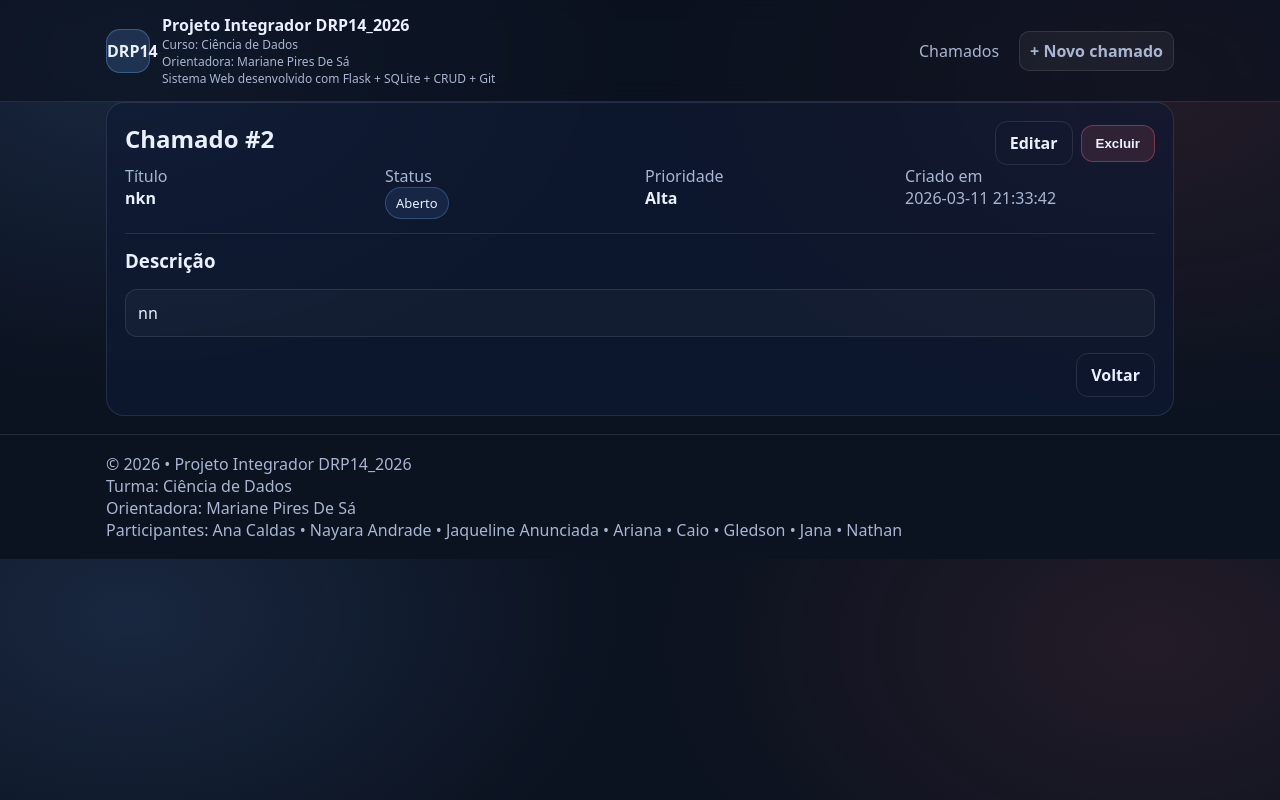
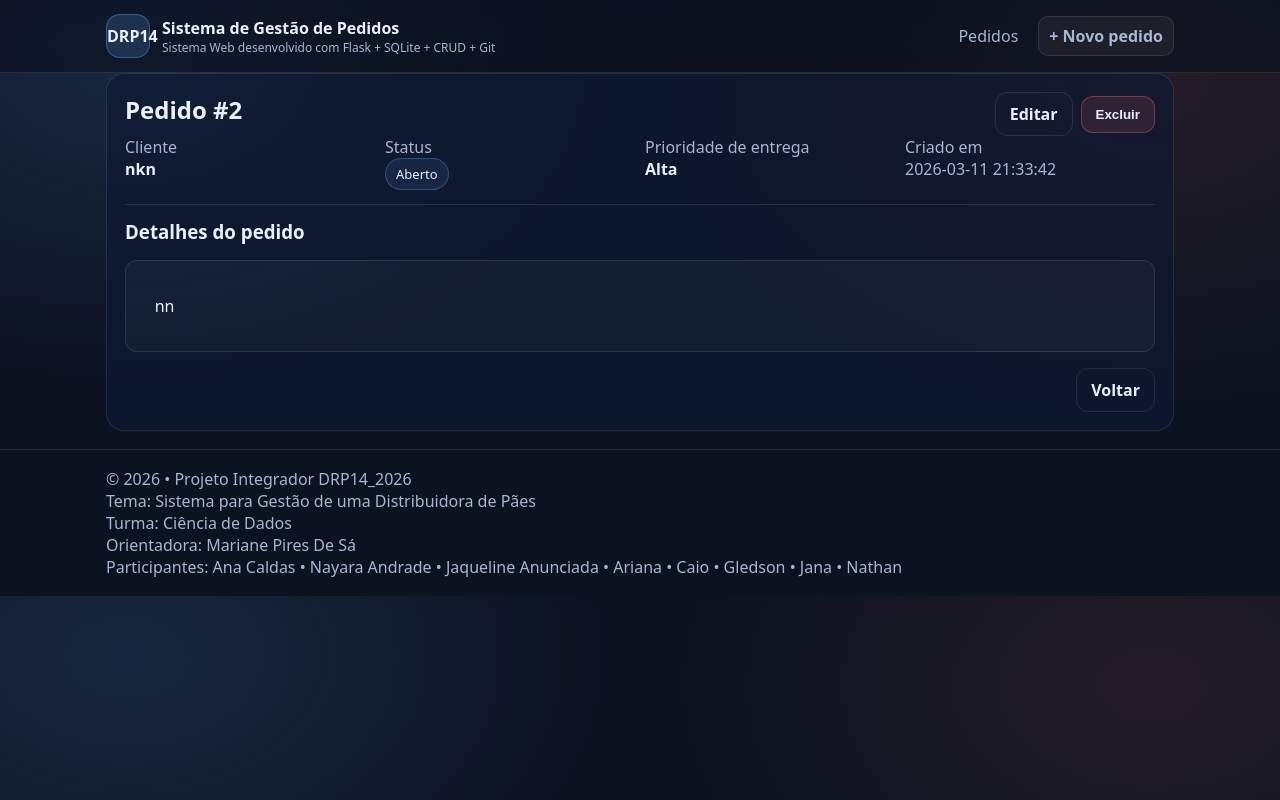
Before and after one commit to jackyanunciada/DRP14_2026, a Flask app: page /chamado/2 in a window 1280 px wide. Run offline with Flask 3, Linux system fonts and the light colour scheme; data comes from the database, SQL or seed files in the repository; both versions use the stored data as it was after the commit.

Commit message:
Alteração chamado para pedido

```diff
--- a/app.py
+++ b/app.py
@@ -10,7 +10,7 @@ DB_PATH = APP_DIR / "drp14_2026.db"
 SCHEMA_PATH = APP_DIR / "schema.sql"
 
 app = Flask(__name__)
-app.config["SECRET_KEY"] = "drp14_2026_secret_key"  # mensagens flash
+app.config["SECRET_KEY"] = "drp14_2026_secret_key"
 
 
 # -----------------------------
@@ -54,13 +54,16 @@ def index():
     db = get_db()
 
     status = request.args.get("status", "").strip()
+
     if status:
         rows = db.execute(
             "SELECT * FROM chamados WHERE status = ? ORDER BY id DESC",
             (status,),
         ).fetchall()
     else:
-        rows = db.execute("SELECT * FROM chamados ORDER BY id DESC").fetchall()
+        rows = db.execute(
+            "SELECT * FROM chamados ORDER BY id DESC"
+        ).fetchall()
 
     return render_template("index.html", chamados=rows, status=status)
 
@@ -70,20 +73,26 @@ def novo():
     return render_template(
         "form.html",
         modo="criar",
-        chamado={"titulo": "", "descricao": "", "status": "Aberto", "prioridade": "Média"},
+        chamado={
+            "titulo": "",
+            "descricao": "",
+            "status": "Pendente",
+            "prioridade": "Média",
+        },
     )
 
 
 @app.post("/criar")
 def criar():
     ensure_db()
+
     titulo = request.form.get("titulo", "").strip()
     descricao = request.form.get("descricao", "").strip()
-    status = request.form.get("status", "Aberto").strip()
+    status = request.form.get("status", "Pendente").strip()
     prioridade = request.form.get("prioridade", "Média").strip()
 
     if not titulo or not descricao:
-        flash("Título e descrição são obrigatórios.", "error")
+        flash("Cliente e detalhes do pedido são obrigatórios.", "error")
         return redirect(url_for("novo"))
 
     db = get_db()
@@ -93,7 +102,7 @@ def criar():
     )
     db.commit()
 
-    flash("Chamado criado com sucesso!", "ok")
+    flash("Pedido criado com sucesso!", "ok")
     return redirect(url_for("index"))
 
 
@@ -101,10 +110,13 @@ def criar():
 def ver(chamado_id: int):
     ensure_db()
     db = get_db()
-    row = db.execute("SELECT * FROM chamados WHERE id = ?", (chamado_id,)).fetchone()
+    row = db.execute(
+        "SELECT * FROM chamados WHERE id = ?",
+        (chamado_id,)
+    ).fetchone()
 
     if row is None:
-        flash("Chamado não encontrado.", "error")
+        flash("Pedido não encontrado.", "error")
         return redirect(url_for("index"))
 
     return render_template("view.html", chamado=row)
@@ -114,10 +126,13 @@ def ver(chamado_id: int):
 def editar(chamado_id: int):
     ensure_db()
     db = get_db()
-    row = db.execute("SELECT * FROM chamados WHERE id = ?", (chamado_id,)).fetchone()
+    row = db.execute(
+        "SELECT * FROM chamados WHERE id = ?",
+        (chamado_id,)
+    ).fetchone()
 
     if row is None:
-        flash("Chamado não encontrado.", "error")
+        flash("Pedido não encontrado.", "error")
         return redirect(url_for("index"))
 
     return render_template("form.html", modo="editar", chamado=row)
@@ -126,13 +141,14 @@ def editar(chamado_id: int):
 @app.post("/atualizar/<int:chamado_id>")
 def atualizar(chamado_id: int):
     ensure_db()
+
     titulo = request.form.get("titulo", "").strip()
     descricao = request.form.get("descricao", "").strip()
-    status = request.form.get("status", "Aberto").strip()
+    status = request.form.get("status", "Pendente").strip()
     prioridade = request.form.get("prioridade", "Média").strip()
 
     if not titulo or not descricao:
-        flash("Título e descrição são obrigatórios.", "error")
+        flash("Cliente e detalhes do pedido são obrigatórios.", "error")
         return redirect(url_for("editar", chamado_id=chamado_id))
 
     db = get_db()
@@ -142,7 +158,7 @@ def atualizar(chamado_id: int):
     )
     db.commit()
 
-    flash("Chamado atualizado com sucesso!", "ok")
+    flash("Pedido atualizado com sucesso!", "ok")
     return redirect(url_for("ver", chamado_id=chamado_id))
 
 
@@ -153,13 +169,16 @@ def excluir(chamado_id: int):
     db.execute("DELETE FROM chamados WHERE id = ?", (chamado_id,))
     db.commit()
 
-    flash("Chamado excluído.", "ok")
+    flash("Pedido excluído.", "ok")
     return redirect(url_for("index"))
 
 
 @app.get("/health")
 def health():
-    return {"status": "ok", "project": "Projeto Integrador DRP14_2026"}
+    return {
+        "status": "ok",
+        "project": "Sistema de Gestão de Pedidos - DRP14_2026"
+    }
 
 
 if __name__ == "__main__":
--- a/templates/base.html
+++ b/templates/base.html
@@ -3,7 +3,7 @@
 <head>
   <meta charset="utf-8" />
   <meta name="viewport" content="width=device-width, initial-scale=1" />
-  <title>Projeto Integrador DRP14_2026</title>
+  <title>Sistema de Gestão de Pedidos - DRP14_2026</title>
   <link rel="stylesheet" href="{{ url_for('static', filename='style.css') }}" />
 </head>
 
@@ -15,23 +15,20 @@
         <div class="logo">DRP14</div>
 
         <div>
-          <div class="title">Projeto Integrador DRP14_2026</div>
+          <div class="title">Sistema de Gestão de Pedidos</div>
 
           <div class="subtitle">
-            Curso: Ciência de Dados <br>
-            Orientadora: Mariane Pires De Sá <br>
             Sistema Web desenvolvido com Flask + SQLite + CRUD + Git
           </div>
         </div>
       </div>
 
       <nav class="nav">
-        <a href="{{ url_for('index') }}">Chamados</a>
-        <a class="btn" href="{{ url_for('novo') }}">+ Novo chamado</a>
+        <a href="{{ url_for('index') }}">Pedidos</a>
+        <a class="btn" href="{{ url_for('novo') }}">+ Novo pedido</a>
       </nav>
     </div>
   </header>
-
 
   <main class="container">
 
@@ -49,11 +46,11 @@
 
   </main>
 
-
   <footer class="footer">
     <div class="container">
       <span>
         © 2026 • Projeto Integrador DRP14_2026 <br>
+        Tema: Sistema para Gestão de uma Distribuidora de Pães <br>
         Turma: Ciência de Dados <br>
         Orientadora: Mariane Pires De Sá <br>
         Participantes:
--- a/templates/view.html
+++ b/templates/view.html
@@ -2,32 +2,60 @@
 {% block content %}
 
 <section class="card">
+
   <div class="row">
-    <h1>Chamado #{{ chamado["id"] }}</h1>
+    <h1>Pedido #{{ chamado["id"] }}</h1>
+
     <div class="actions">
       <a class="btn ghost" href="{{ url_for('editar', chamado_id=chamado['id']) }}">Editar</a>
-      <form method="post" action="{{ url_for('excluir', chamado_id=chamado['id']) }}"
-            onsubmit="return confirm('Excluir este chamado?');">
+
+      <form method="post"
+            action="{{ url_for('excluir', chamado_id=chamado['id']) }}"
+            onsubmit="return confirm('Excluir este pedido?');">
         <button class="btn danger" type="submit">Excluir</button>
       </form>
     </div>
   </div>
 
+
   <div class="info">
-    <div><span class="muted">Título</span><br><b>{{ chamado["titulo"] }}</b></div>
-    <div><span class="muted">Status</span><br><span class="pill">{{ chamado["status"] }}</span></div>
-    <div><span class="muted">Prioridade</span><br><b>{{ chamado["prioridade"] }}</b></div>
-    <div><span class="muted">Criado em</span><br><span class="muted">{{ chamado["criado_em"] }}</span></div>
+
+    <div>
+      <span class="muted">Cliente</span><br>
+      <b>{{ chamado["titulo"] }}</b>
+    </div>
+
+    <div>
+      <span class="muted">Status</span><br>
+      <span class="pill">{{ chamado["status"] }}</span>
+    </div>
+
+    <div>
+      <span class="muted">Prioridade de entrega</span><br>
+      <b>{{ chamado["prioridade"] }}</b>
+    </div>
+
+    <div>
+      <span class="muted">Criado em</span><br>
+      <span class="muted">{{ chamado["criado_em"] }}</span>
+    </div>
+
   </div>
+
 
   <hr class="sep" />
 
-  <h3>Descrição</h3>
-  <p class="pre">{{ chamado["descricao"] }}</p>
+  <h3>Detalhes do pedido</h3>
+
+  <p class="pre">
+    {{ chamado["descricao"] }}
+  </p>
+
 
   <div class="row end">
     <a class="btn ghost" href="{{ url_for('index') }}">Voltar</a>
   </div>
+
 </section>
 
 {% endblock %}
```
Also changed, not shown: templates/index.html (+11 -8 lines), drp14_2026.db.
